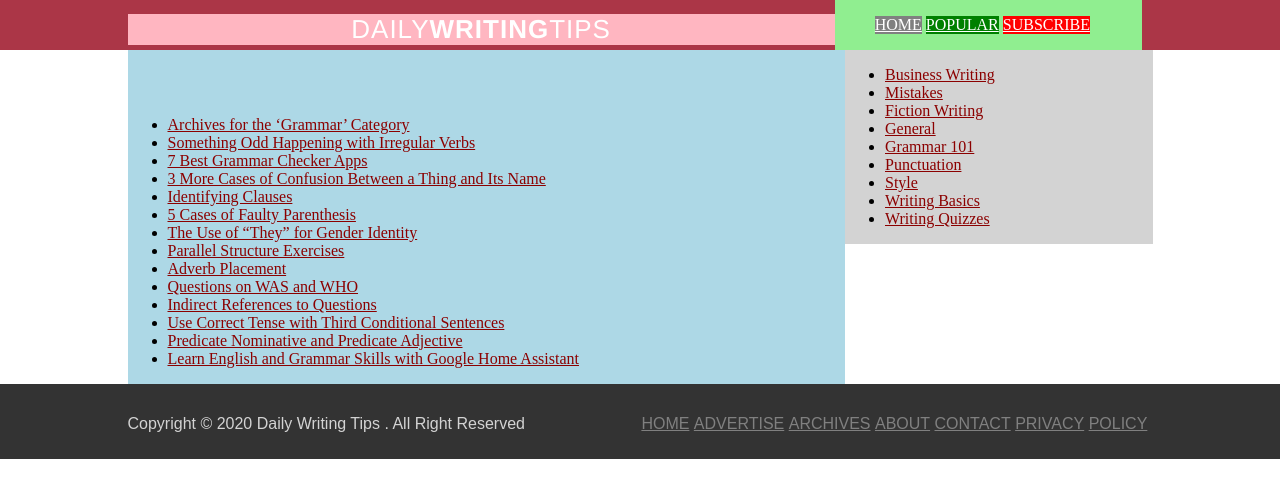
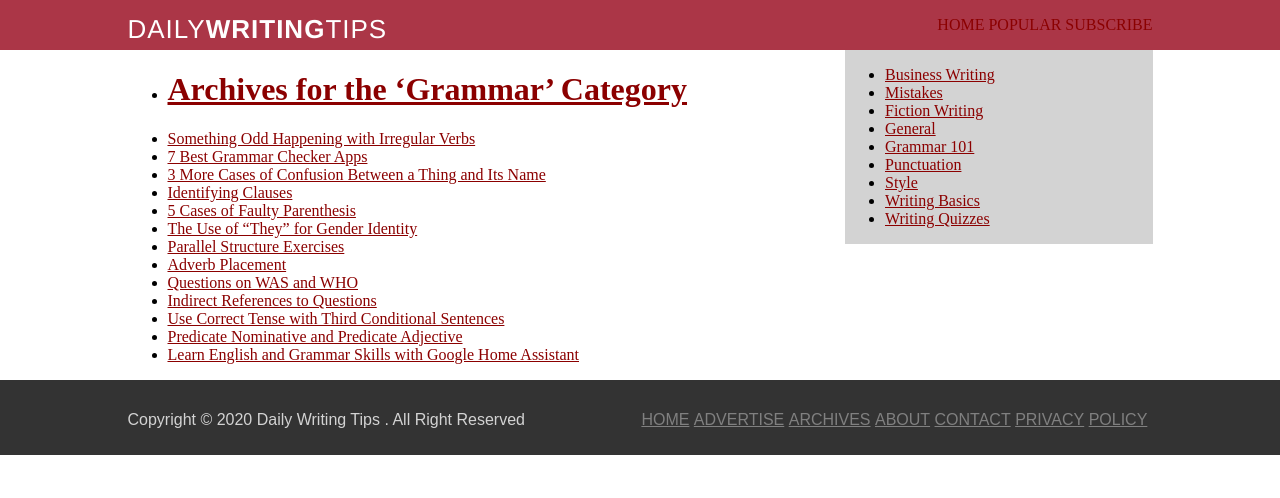
Before and after one commit to bcapu/cv, a plain HTML site: page index1.html in a window 1280 px wide. Drawn offline with Linux system fonts and the light colour scheme.

Commit message:
Add files via upload

```diff
--- a/css1/estilo1.css
+++ b/css1/estilo1.css
@@ -25,7 +25,8 @@ nav {
   display: inline-block;
   width: 30%;
   vertical-align: top;
-  background-color: lightgreen;
+
+  text-align: right;
 }
 
 .top-container  { display: block;
@@ -45,7 +46,7 @@ nav {
 
 .ul1 li {
   display: inline-block;
-
+text-align: right;
 }
 
 
@@ -57,9 +58,10 @@ nav {
   text-decoration: none;
   display: inline-block;
   margin-top: 14px ;
-background-color: lightpink;
-  text-align: center;
-  width:69%
+
+  text-align: left;
+  width:70%;
+
 }
 
 .sp {
@@ -78,7 +80,7 @@ background-color: lightpink;
 }
 
 .popular {
-  background-color: green;
+
   color: white;
   display: inline-block;
 }
@@ -148,9 +150,9 @@ margin: auto;
   display: inline-block;
   width: 70%;
   min-width: 400px;
-  background-color: lightblue;
 
-  padding-top: 50px;
+
+
 vertical-align: middle;
 
 
--- a/index1.html
+++ b/index1.html
@@ -13,9 +13,10 @@
             DAILY<span class="sp">WRITING</span>TIPS
           </a><nav>
         <ul class="ul1">
-          <li><a class="home" href="#">HOME</a></li>
-          <li><a class="popular" href="#">POPULAR</a></li>
-          <li><a class="suscribe" href="#">SUBSCRIBE</a></li>
+
+          <li><a class= href="#">HOME</a></li>
+          <li><a class= href="#">POPULAR</a></li>
+          <li><a class= href="#">SUBSCRIBE</a></li>
         </ul>
       </nav>
     </div>
@@ -23,7 +24,7 @@
   <main>
     <div class="middle-container">
       <ul>
-        <li><a  class="k"target="_blank" href="https://www.youtube.com/watch?v=nEac1vvjXjw">Archives for the ‘Grammar’ Category</a> </li>
+        <li><a  class="k"target="_blank" href="https://www.youtube.com/watch?v=nEac1vvjXjw"><h1>Archives for the ‘Grammar’ Category</h1></a> </li>
         <li><a href="#">Something Odd Happening with Irregular Verbs</a> </li>
         <li><a href="#">7 Best Grammar Checker Apps</a> </li>
         <li><a href="#">3 More Cases of Confusion Between a Thing and Its Name</a> </li>
```
